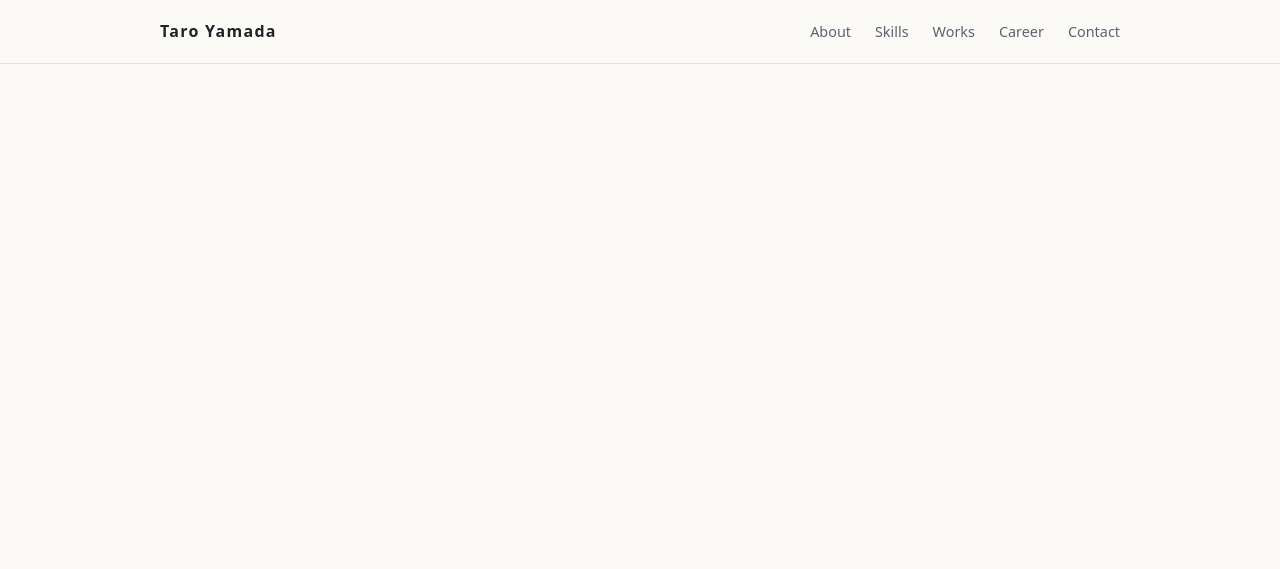
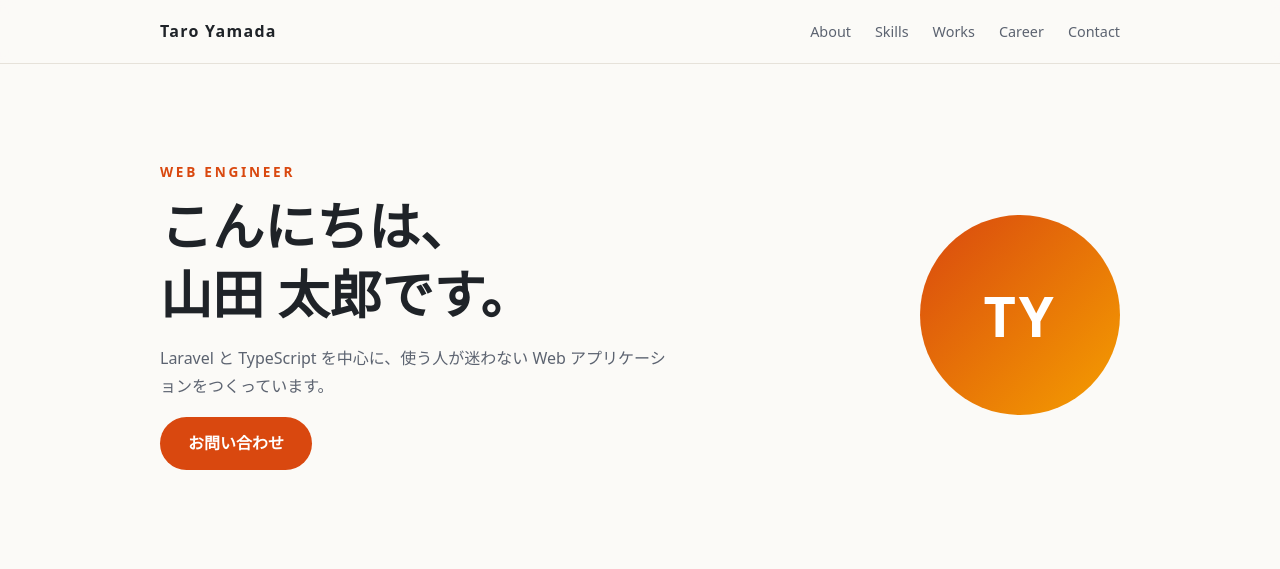
Before and after one commit to maaji-co-jp/yatsumonji-git-lesson, a website: page index.html in a window 1280 px wide. Drawn offline with Linux system fonts and the light colour scheme.

Commit message:
add: ヒーローセクションとボタンスタイルを追加
Co-Authored-By: Claude Opus 5.5 <noreply@anthropic.com>

```diff
--- a/css/style.css
+++ b/css/style.css
@@ -106,3 +106,66 @@ a {
 .nav__link.is-active {
   color: var(--color-accent);
 }
+
+.hero {
+  padding-block: calc(var(--space) * 6);
+}
+
+.hero__inner {
+  display: flex;
+  align-items: center;
+  justify-content: space-between;
+  gap: calc(var(--space) * 3);
+}
+
+.hero__eyebrow {
+  margin: 0;
+  color: var(--color-accent);
+  font-weight: 700;
+  letter-spacing: 0.2em;
+  text-transform: uppercase;
+  font-size: 0.85rem;
+}
+
+.hero__title {
+  margin: 0.5rem 0 1rem;
+  font-size: clamp(2rem, 5vw, 3.25rem);
+  line-height: 1.3;
+}
+
+.hero__lead {
+  max-width: 32em;
+  color: var(--color-muted);
+}
+
+.hero__avatar {
+  flex-shrink: 0;
+  display: grid;
+  place-items: center;
+  width: 200px;
+  aspect-ratio: 1;
+  border-radius: 50%;
+  background: linear-gradient(135deg, var(--color-accent), #f59f00);
+  color: #fff;
+  font-size: 3.5rem;
+  font-weight: 700;
+  letter-spacing: 0.05em;
+}
+
+.button {
+  display: inline-block;
+  padding: 0.75rem 1.75rem;
+  border: none;
+  border-radius: 999px;
+  background: var(--color-accent);
+  color: #fff;
+  font: inherit;
+  font-weight: 700;
+  text-decoration: none;
+  cursor: pointer;
+  transition: opacity 0.2s;
+}
+
+.button:hover {
+  opacity: 0.85;
+}
--- a/index.html
+++ b/index.html
@@ -22,6 +22,21 @@
         </nav>
       </div>
     </header>
-    <main id="main"></main>
+    <main id="main">
+      <section class="hero" id="top">
+        <div class="container hero__inner">
+          <div class="hero__text">
+            <p class="hero__eyebrow">Web Engineer</p>
+            <h1 class="hero__title">こんにちは、<br />山田 太郎です。</h1>
+            <p class="hero__lead">
+              Laravel と TypeScript を中心に、使う人が迷わない Web
+              アプリケーションをつくっています。
+            </p>
+            <a class="button" href="#contact">お問い合わせ</a>
+          </div>
+          <div class="hero__avatar" aria-hidden="true">TY</div>
+        </div>
+      </section>
+    </main>
   </body>
 </html>
```
